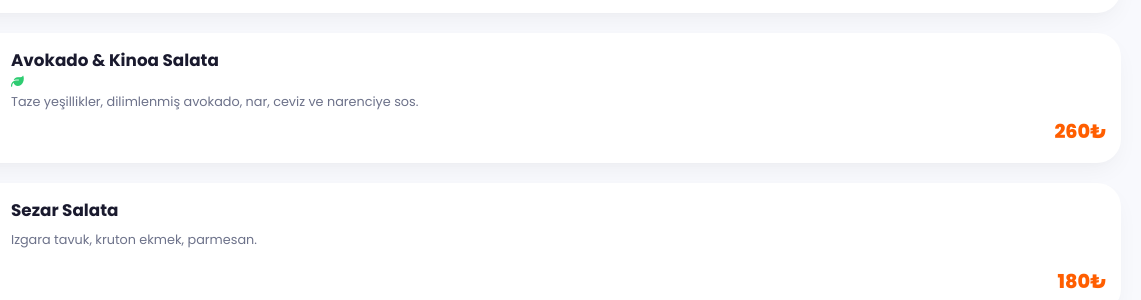
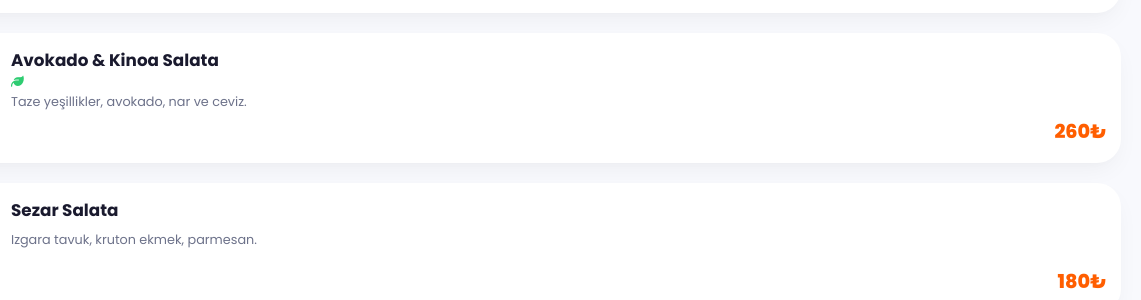
Before and after one commit to rase11/menu, a plain HTML site: page index.html in a window 1280 px wide. Shown: the part 2379-2679 px from the top of the page, 139-1280 px from the left. Drawn offline with Linux system fonts and the light colour scheme.

Commit message:
Update index.html

```diff
--- a/index.html
+++ b/index.html
@@ -370,7 +370,7 @@
             { id: 402, name: "Fettuccine Alfredo", en_name: "Fettuccine Alfredo", desc: "Kremalı mantar sos, tavuk parçaları.", en_desc: "Creamy mushroom sauce, chicken pieces.", price: 210, category: "Makarnalar", img: "https://images.unsplash.com/photo-1645112411341-6c4fd023714a?w=500&q=80", icons: [], related: [702] },
 
             // SALATALAR
-            { id: 501, name: "Avokado & Kinoa Salata", en_name: "Avocado & Quinoa Salad", desc: "Taze yeşillikler, dilimlenmiş avokado, nar, ceviz ve narenciye sos.", en_desc: "Fresh greens, sliced avocado, pomegranate, walnut and citrus dressing.", price: 260, category: "Salatalar", img: "https://images.unsplash.com/photo-1512621776951-a57141f2eefd?w=500&q=80", icons: ['veg'], related: [706] },
+            { id: 501, name: "Avokado & Kinoa Salata", en_name: "Avocado & Quinoa Salad", desc: "Taze yeşillikler, avokado, nar ve ceviz.", en_desc: "Fresh greens, sliced avocado, pomegranate, walnut and citrus dressing.", price: 260, category: "Salatalar", img: "https://images.unsplash.com/photo-1512621776951-a57141f2eefd?w=500&q=80", icons: ['veg'], related: [706] },
             { id: 502, name: "Sezar Salata", en_name: "Caesar Salad", desc: "Izgara tavuk, kruton ekmek, parmesan.", en_desc: "Grilled chicken, croutons, parmesan.", price: 180, category: "Salatalar", img: "https://images.unsplash.com/photo-1550304943-4f24f54ddde9?w=500&q=80", icons: [], related: [706] },
             { id: 503, name: "Ton Balıklı Salata", en_name: "Tuna Salad", desc: "Mevsim yeşillikleri, mısır, ton balığı.", en_desc: "Seasonal greens, corn, tuna.", price: 195, category: "Salatalar", img: "https://images.unsplash.com/photo-1546069901-ba9599a7e63c?w=500&q=80", icons: [], related: [706] },
 
@@ -624,4 +624,5 @@
         });
     </script>
 </body>
+
 </html>
```
